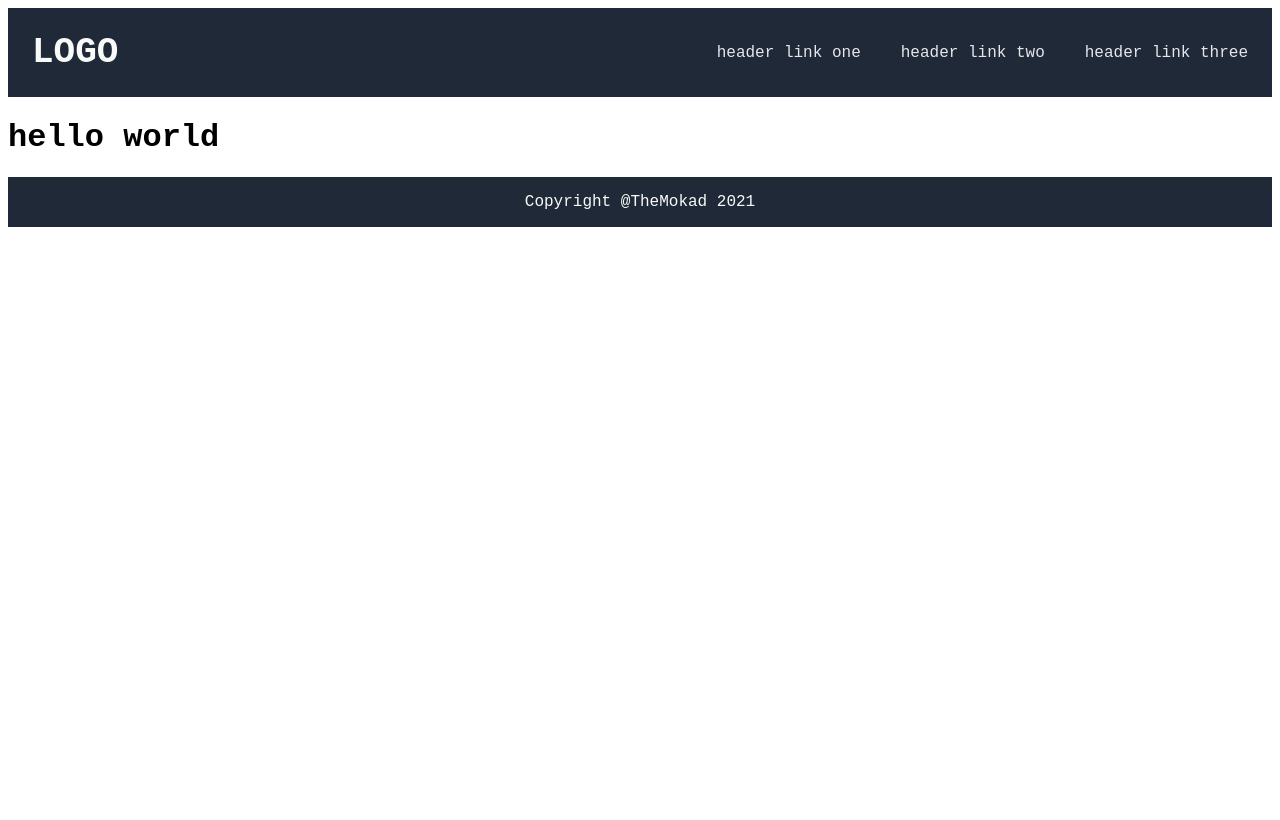
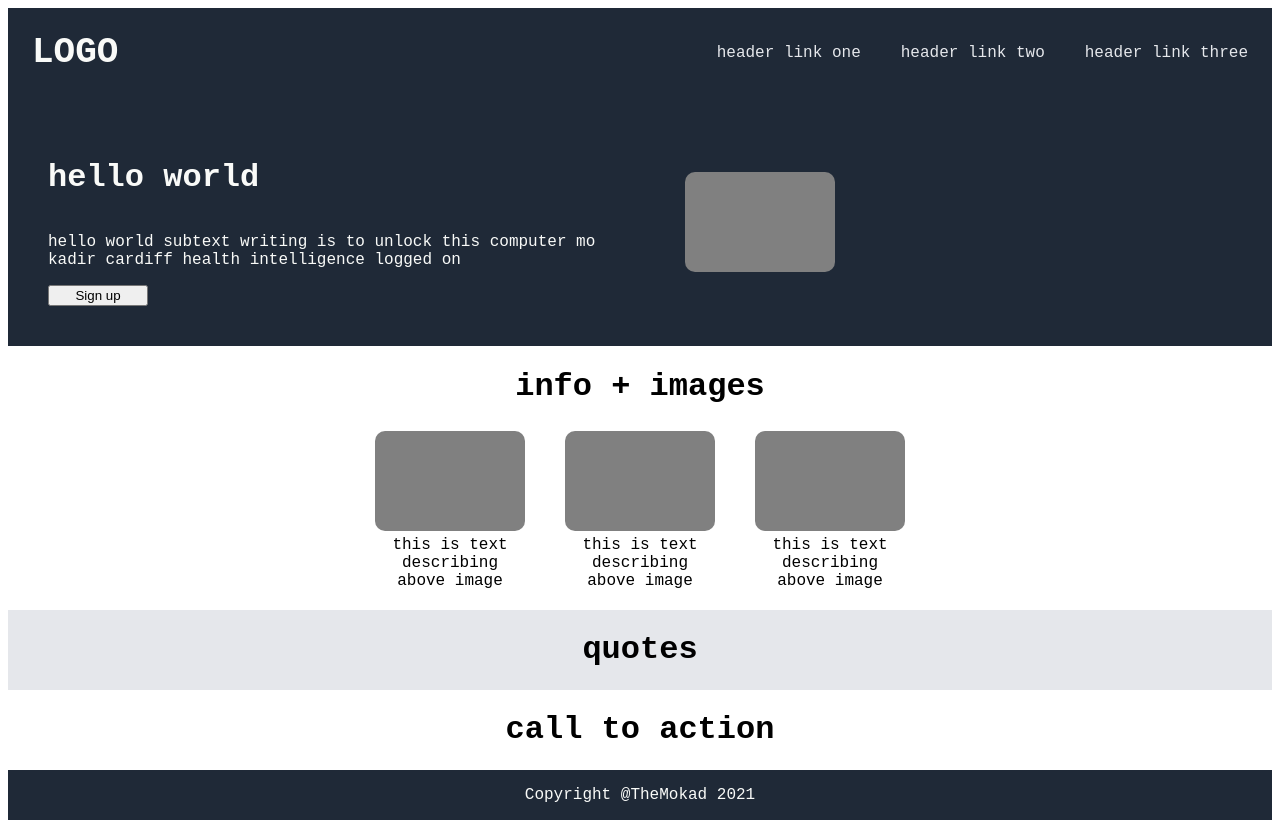
Before and after one commit to TheMokad/Landing-Page, a plain HTML site: page index.html in a window 1280 px wide. Drawn offline with Linux system fonts and the light colour scheme.

Commit message:
added more content to blocks, image placeholders

```diff
--- a/index.html
+++ b/index.html
@@ -22,8 +22,41 @@
         </div>
 
 
-        <div class="blockHero">
-            <h1>hello world</h1>
+        <div class="block hero">
+            <div class="hero1">
+                <h1>hello world</h1>
+                <p>hello world subtext writing is to unlock this computer mo kadir cardiff health intelligence logged on</p>
+                <button>Sign up</button>
+            </div>
+            <div class="hero2">
+                <div class="imagePlaceholder"></div>
+            </div>
+        </div>
+
+        <div class="block info">
+            <h1>info + images</h1>
+            <div class="cards">
+                <div class="card">
+                    <div class="imagePlaceholder"></div>
+                    <div class="text">this is text describing above image</div>
+                </div>
+                <div class="card">
+                    <div class="imagePlaceholder"></div>
+                    <div class="text">this is text describing above image</div>
+                </div>
+                <div class="card">
+                    <div class="imagePlaceholder"></div>
+                    <div class="text">this is text describing above image</div>
+                </div>
+            </div>
+        </div>
+
+        <div class="block quotes">
+            <h1>quotes</h1>
+        </div>
+
+        <div class="block callAction">
+            <h1>call to action</h1>
         </div>
 
 
--- a/style.css
+++ b/style.css
@@ -1,5 +1,6 @@
 body {
     font-family: 'Courier New', Courier, monospace;
+    height: 100vh;
 
     display: flex;
     flex-direction: column;
@@ -39,3 +40,70 @@ a{
     color: inherit;
     text-decoration: none;
 }
+
+
+
+.block {
+    display: flex;
+    justify-content: center;
+    align-items: center;
+    flex: 1;
+}
+
+.block.hero {
+    background-color: #1f2937;
+    color: #f9faf8;
+
+}
+
+.hero1, .hero2 {
+    display: flex;
+    flex-direction: column;
+    flex: 1;
+    margin: 40px;
+}
+
+.hero1 button {
+    max-width: 100px;
+}
+
+
+
+
+
+.block.info {
+    flex-direction: column;
+}
+
+.cards, .card{
+    display: flex;
+    align-items: center;
+}
+
+.cards {
+    gap: 40px;
+}
+.card {
+    flex-direction: column;
+    width: 150px;
+    margin-bottom: 20px;
+}
+
+.cards .text {
+    text-align: center;
+}
+.imagePlaceholder {
+    height: 100px;
+    margin: 5px;
+    width: 150px;
+    background-color: grey;
+    border: 1px;
+    border-radius: 10px;
+}
+
+.block.quotes {
+    background-color: #e5e7eb;
+}
+
+.block.callAction {
+}
```
